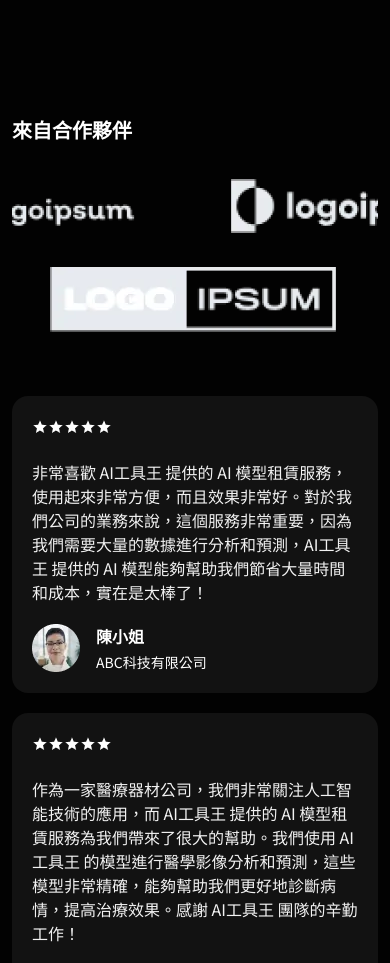
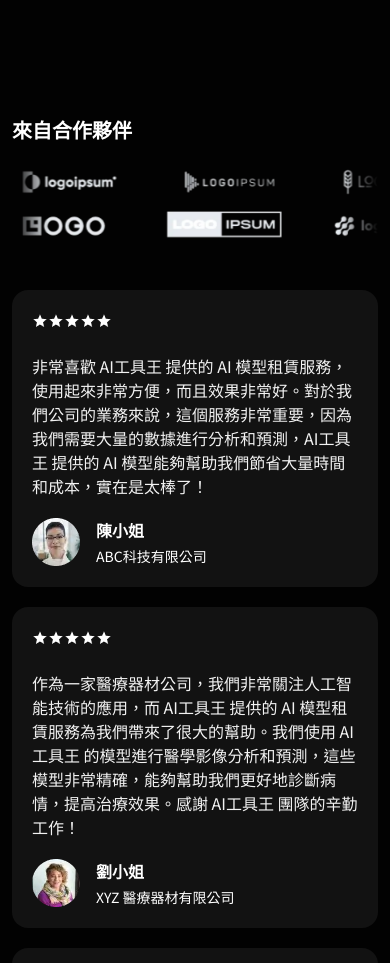
Before and after one commit to happyloa/Hex2023-mission2, a Next.js app: page / in a window 390 px wide. Shown: the part 2158-3121 px from the top of the page. Built offline with nearby package versions, Linux system fonts and the light colour scheme.

Commit message:
Tame pricing prefetch and rebuild marquee animation

```diff
--- a/components/home/OurClients.js
+++ b/components/home/OurClients.js
@@ -1,8 +1,32 @@
 // 匯入樣式表，使用 CSS Modules 來確保樣式具有本地範圍作用
 import styles from "./OurClients.module.css";
 
-// 引入 React Fast Marquee 套件，這是一個用於創建平滑滾動效果的組件
-import Marquee from "react-fast-marquee";
+// 定義兩排要顯示的合作夥伴標誌，之後會透過 CSS 動畫讓它們水平捲動
+const marqueeRows = [
+  {
+    id: "marquee-a",
+    logos: [
+      { src: "/image/partner-logos/enterprise.webp", alt: "合作夥伴 Enterprise" },
+      { src: "/image/partner-logos/enterprise1.webp", alt: "合作夥伴 Enterprise 1" },
+      { src: "/image/partner-logos/enterprise2.webp", alt: "合作夥伴 Enterprise 2" },
+      { src: "/image/partner-logos/enterprise3.webp", alt: "合作夥伴 Enterprise 3" },
+      { src: "/image/partner-logos/enterprise4.webp", alt: "合作夥伴 Enterprise 4" },
+      { src: "/image/partner-logos/enterprise5.webp", alt: "合作夥伴 Enterprise 5" },
+    ],
+  },
+  {
+    id: "marquee-b",
+    logos: [
+      { src: "/image/partner-logos/enterprise6.webp", alt: "合作夥伴 Enterprise 6" },
+      { src: "/image/partner-logos/enterprise7.webp", alt: "合作夥伴 Enterprise 7" },
+      { src: "/image/partner-logos/enterprise8.webp", alt: "合作夥伴 Enterprise 8" },
+      { src: "/image/partner-logos/enterprise9.webp", alt: "合作夥伴 Enterprise 9" },
+      { src: "/image/partner-logos/enterprise11.webp", alt: "合作夥伴 Enterprise 11" },
+      { src: "/image/partner-logos/enterprise12.webp", alt: "合作夥伴 Enterprise 12" },
+    ],
+    reverse: true,
+  },
+];
 
 // 定義 OurClients 元件，用於展示合作夥伴的標誌
 export default function OurClients() {
@@ -13,26 +37,30 @@ export default function OurClients() {
       <div className={styles.wrapper}>
         {/* h2 標籤顯示區塊的標題 "來自合作夥伴"，應用了 heading 類別來設置標題的樣式 */}
         <h2 className={styles.heading}>來自合作夥伴</h2>
-        {/* 使用 Marquee 組件創建第一個橫向滾動的標誌展示區域 */}
-        <Marquee className={styles.marquee1}>
-          {/* 渲染合作夥伴的標誌圖片，這些圖片將在 Marquee 組件內平滑滾動 */}
-          <img src="/image/partner-logos/enterprise.webp" alt="合作夥伴 Enterprise" />
-          <img src="/image/partner-logos/enterprise1.webp" alt="合作夥伴 Enterprise 1" />
-          <img src="/image/partner-logos/enterprise2.webp" alt="合作夥伴 Enterprise 2" />
-          <img src="/image/partner-logos/enterprise3.webp" alt="合作夥伴 Enterprise 3" />
-          <img src="/image/partner-logos/enterprise4.webp" alt="合作夥伴 Enterprise 4" />
-          <img src="/image/partner-logos/enterprise5.webp" alt="合作夥伴 Enterprise 5" />
-        </Marquee>
-        {/* 使用 Marquee 組件創建第二個反向滾動的標誌展示區域 */}
-        <Marquee direction="right">
-          {/* 渲染另一組合作夥伴的標誌圖片，這些圖片將在 Marquee 組件內反向滾動 */}
-          <img src="/image/partner-logos/enterprise6.webp" alt="合作夥伴 Enterprise 6" />
-          <img src="/image/partner-logos/enterprise7.webp" alt="合作夥伴 Enterprise 7" />
-          <img src="/image/partner-logos/enterprise8.webp" alt="合作夥伴 Enterprise 8" />
-          <img src="/image/partner-logos/enterprise9.webp" alt="合作夥伴 Enterprise 9" />
-          <img src="/image/partner-logos/enterprise11.webp" alt="合作夥伴 Enterprise 11" />
-          <img src="/image/partner-logos/enterprise12.webp" alt="合作夥伴 Enterprise 12" />
-        </Marquee>
+        {/* 使用純 CSS 動畫打造兩條水平滑動的合作夥伴標誌跑馬燈 */}
+        {marqueeRows.map(({ id, logos, reverse }) => {
+          const trackClassName = `${styles.track} ${reverse ? styles["track-reverse"] : ""}`;
+          const marqueeClassName = `${styles.marquee} ${reverse ? styles["marquee-reverse"] : styles.marquee1}`;
+
+          return (
+            <div key={id} className={marqueeClassName}>
+              <div className={trackClassName}>
+                {[...logos, ...logos].map((logo, index) => {
+                  const isDuplicate = index >= logos.length;
+                  return (
+                    <img
+                      key={`${id}-${index}`}
+                      src={logo.src}
+                      alt={isDuplicate ? "" : logo.alt}
+                      aria-hidden={isDuplicate ? true : undefined}
+                      loading="lazy"
+                    />
+                  );
+                })}
+              </div>
+            </div>
+          );
+        })}
       </div>
     </section>
   );
--- a/components/home/OurClients.module.css
+++ b/components/home/OurClients.module.css
@@ -15,8 +15,58 @@
   margin: 0 0 80px;
 }
 
+.marquee {
+  position: relative;
+  overflow: hidden;
+  mask-image: linear-gradient(to right, transparent 0%, #000 10%, #000 90%, transparent 100%);
+  -webkit-mask-image: linear-gradient(
+    to right,
+    transparent 0%,
+    #000 10%,
+    #000 90%,
+    transparent 100%
+  );
+}
+
 .marquee1 {
   margin: 0 0 20px;
+}
+
+.marquee-reverse {
+  margin: 0;
+}
+
+.track {
+  display: flex;
+  align-items: center;
+  gap: 60px;
+  width: max-content;
+  animation: marquee-scroll 22s linear infinite;
+}
+
+.track-reverse {
+  animation-direction: reverse;
+}
+
+.track img {
+  flex-shrink: 0;
+  height: 32px;
+}
+
+@keyframes marquee-scroll {
+  0% {
+    transform: translateX(0);
+  }
+  100% {
+    transform: translateX(-50%);
+  }
+}
+
+@media (prefers-reduced-motion: reduce) {
+  .track,
+  .track-reverse {
+    animation: none;
+  }
 }
 
 @media (max-width: 576px) {
@@ -33,4 +83,8 @@
   .marquee1 {
     margin: 0 0 12px;
   }
+
+  .track {
+    gap: 32px;
+  }
 }
--- a/components/layout/Footer.js
+++ b/components/layout/Footer.js
@@ -19,7 +19,7 @@ export default function Footer() {
               {/* 將 "首頁" 文字包裹在 span 中，應用 link-underlined 類別來控制樣式 */}
               <span className={styles["link-underlined"]}>首頁</span>
             </Link>
-            <Link href="/pricing">
+            <Link href="/pricing" prefetch={false}>
               {/* 將 "定價" 文字包裹在 span 中，應用 link-underlined 類別來控制樣式 */}
               <span className={styles["link-underlined"]}>定價</span>
             </Link>
--- a/components/layout/Header.js
+++ b/components/layout/Header.js
@@ -30,7 +30,7 @@ export default function Header() {
             首頁
           </Link>
           {/* 導航連結指向定價頁面，應用了 link 類別來控制連結的樣式 */}
-          <Link href="/pricing" className={styles.link}>
+          <Link href="/pricing" className={styles.link} prefetch={false}>
             定價
           </Link>
         </nav>
--- a/components/layout/MobileNav.js
+++ b/components/layout/MobileNav.js
@@ -74,7 +74,7 @@ export default function MobileNav() {
           <Link href="/" onClick={closeModal}>
             首頁
           </Link>
-          <Link href="/pricing" onClick={closeModal}>
+          <Link href="/pricing" onClick={closeModal} prefetch={false}>
             定價
           </Link>
         </nav>
--- a/components/ui/StartUsingBtn.js
+++ b/components/ui/StartUsingBtn.js
@@ -9,7 +9,7 @@ export default function StartUsingBtn({ withIcon = false }) {
   return (
     // 使用 Link 組件來實現頁面間導航，點擊按鈕時將導航到 "/pricing" 頁面
     // 同時應用了 styles.button 樣式類別來控制按鈕的外觀
-    <Link href="/pricing" className={styles.button}>
+    <Link href="/pricing" className={styles.button} prefetch={false}>
       {/* 顯示按鈕文本 "開始使用" */}
       開始使用
       {/* 如果 withIcon prop 為 true，則渲染一個圖標 */}
--- a/package.json
+++ b/package.json
@@ -13,7 +13,6 @@
     "react": "^19",
     "react-bootstrap-accordion": "^1.0.0",
     "react-dom": "^19",
-    "react-fast-marquee": "^1.6.5",
     "react-modal": "^3.16.3"
   },
   "devDependencies": {
```
Also changed, not shown: 2 other files (tests, documents, lock files or other folders).
